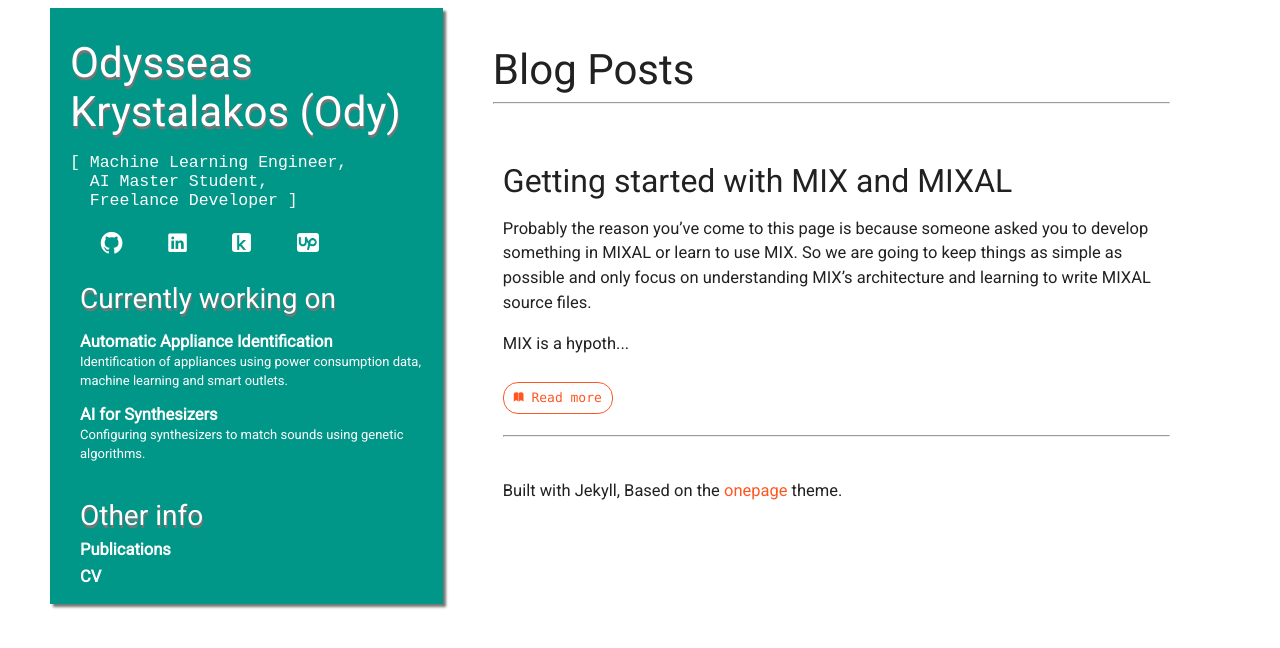
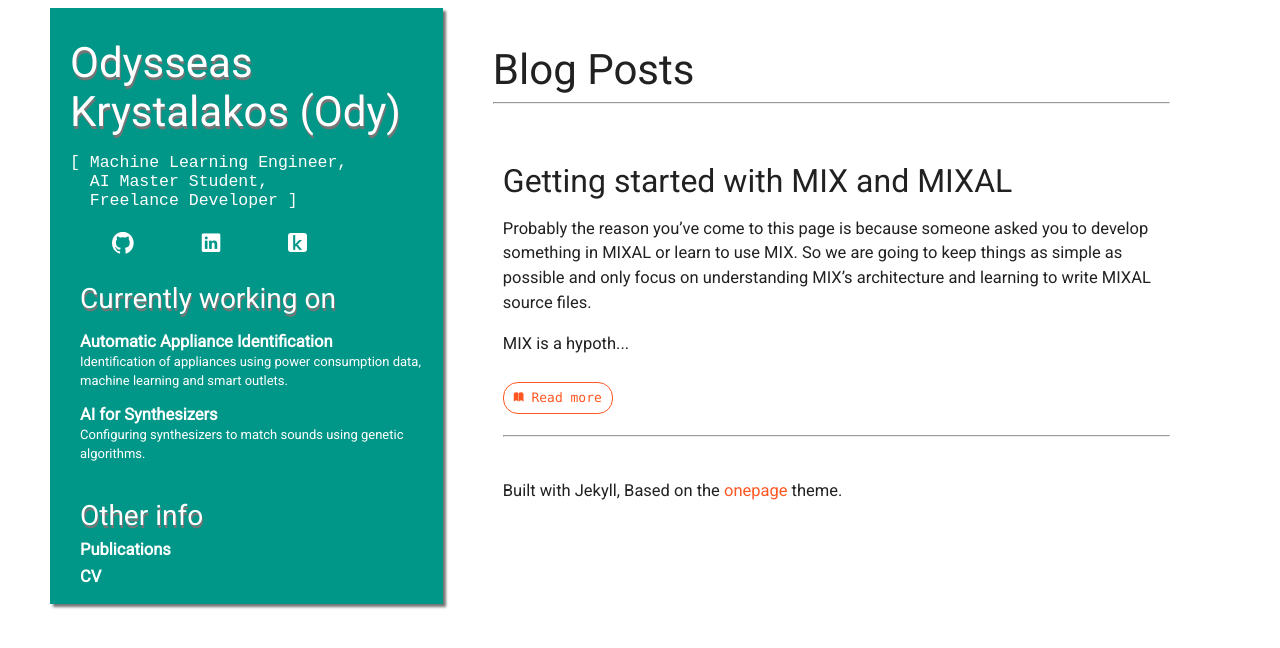
Before and after one commit to OdysseasKr/odysseaskr.github.io, a Jekyll site: the page built from index.html, in a window 1280 px wide. Shown: the top 648 px of the page. Built offline with Jekyll 4.4.1, drawn with Linux system fonts in a browser that asks for light colours; some web fonts are replaced.

Commit message:
Remove a social button

```diff
--- a/_layouts/default.html
+++ b/_layouts/default.html
@@ -27,7 +27,6 @@
                     <a href="https://github.com/{{ site.github_username }}" class="github-icon btn"><i class="icon ion-social-github"></i></a>
                     <a href="https://linkedin.com/in/{{ site.linkedin_username }}" target="_blank" class="linkedin-icon btn"><i class="icon ion-social-linkedin"></i></a>
                     <a href="https://www.kaggle.com/{{ site.kaggle_username }}" class="kaggle-icon btn"><img class="icon" src="/assets/icons/kaggle.png" width="19" style="border-radius: 3px;"></a>
-                    <a href="https://www.upwork.com/o/profiles/users/_~01b7a6624898c12923/" class="upwork-icon btn"><img class="icon" src="/assets/icons/upwork.png" width="22" style="border-radius: 3px;"></a>
                 </div>
                 <div class="unit whole" id="/projects">
                     {% include projects.html %}
--- a/assets/css/main.css
+++ b/assets/css/main.css
@@ -88,7 +88,7 @@ hr{
     display: inline-block;
     height: 36px;
     line-height: 36px;
-    padding: 0 1.3rem;
+    padding: 0 2rem;
     cursor: pointer;
     transition: background-color .2s;
     vertical-align: middle;
```
